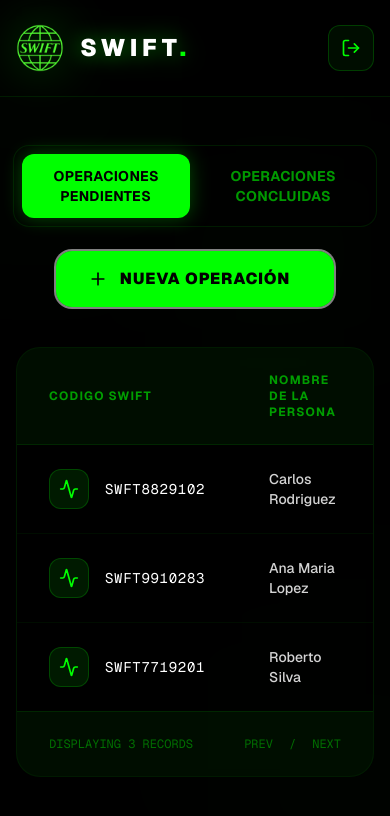
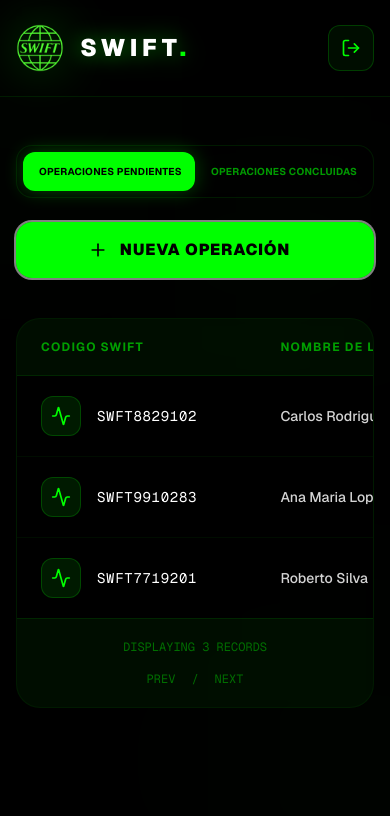
Before and after one commit to c85280457-sys/swift, a Next.js app: page /dashboard in a window 390 px wide. Shown: the top 816 px of the page. Built offline with nearby package versions, Linux system fonts and the light colour scheme.

Commit message:
feat: enhance mobile responsiveness and 3d globe visuals

```diff
--- a/src/app/dashboard/page.tsx
+++ b/src/app/dashboard/page.tsx
@@ -100,13 +100,13 @@ export default function DashboardPage() {
 
 
                 {/* Action Bar */}
-                <div className="flex flex-col md:flex-row justify-between items-center mb-10 gap-6">
-                    <div className="flex space-x-2 bg-black/40 p-2 rounded-2xl border border-[#00FF00]/10 backdrop-blur-sm">
+                <div className="flex flex-col xl:flex-row justify-between items-center mb-10 gap-6">
+                    <div className="flex sm:space-x-2 bg-black/40 p-1.5 sm:p-2 rounded-2xl border border-[#00FF00]/10 backdrop-blur-sm w-full xl:w-auto">
                         {['pending', 'completed'].map((tab) => (
                             <button
                                 key={tab}
                                 onClick={() => setActiveTab(tab)}
-                                className={`relative px-8 py-3 rounded-xl text-sm font-bold transition-all duration-300 uppercase tracking-wide overflow-hidden ${activeTab === tab
+                                className={`relative flex-1 xl:flex-none px-4 sm:px-8 py-3 rounded-xl text-[10px] sm:text-sm font-bold transition-all duration-300 uppercase tracking-wide overflow-hidden ${activeTab === tab
                                     ? 'text-black shadow-[0_0_20px_rgba(0,255,0,0.3)]'
                                     : 'text-[#00FF00]/60 hover:text-[#00FF00] hover:bg-[#00FF00]/5'
                                     }`}
@@ -118,7 +118,7 @@ export default function DashboardPage() {
                                         transition={{ type: "spring", bounce: 0.2, duration: 0.6 }}
                                     />
                                 )}
-                                <span className="relative z-10">{tab === 'pending' ? 'Operaciones Pendientes' : 'Operaciones Concluidas'}</span>
+                                <span className="relative z-10 whitespace-nowrap">{tab === 'pending' ? 'Operaciones Pendientes' : 'Operaciones Concluidas'}</span>
                             </button>
                         ))}
                     </div>
@@ -127,7 +127,7 @@ export default function DashboardPage() {
                         whileHover={{ scale: 1.05 }}
                         whileTap={{ scale: 0.95 }}
                         onClick={() => setIsModalOpen(true)}
-                        className="group relative flex items-center space-x-3 bg-[#00FF00] text-black px-8 py-4 rounded-2xl font-black hover:bg-white hover:shadow-[0_0_30px_rgba(0,255,0,0.6)] transition-all duration-300 uppercase tracking-wider"
+                        className="group relative w-full xl:w-auto flex justify-center items-center space-x-3 bg-[#00FF00] text-black px-8 py-4 rounded-2xl font-black hover:bg-white hover:shadow-[0_0_30px_rgba(0,255,0,0.6)] transition-all duration-300 uppercase tracking-wider"
                     >
                         <Plus className="h-5 w-5" />
                         <span>Nueva Operación</span>
@@ -146,13 +146,13 @@ export default function DashboardPage() {
                         className="bg-black/40 border border-[#00FF00]/10 rounded-3xl overflow-hidden backdrop-blur-md"
                     >
                         <div className="overflow-x-auto">
-                            <table className="w-full text-left">
+                            <table className="w-full text-left min-w-[800px]">
                                 <thead>
                                     <tr className="border-b border-[#00FF00]/10 bg-[#00FF00]/5">
-                                        <th className="px-8 py-6 text-xs font-bold uppercase tracking-widest text-[#00FF00]/60">Codigo Swift</th>
-                                        <th className="px-8 py-6 text-xs font-bold uppercase tracking-widest text-[#00FF00]/60">Nombre de la Persona</th>
-                                        <th className="px-8 py-6 text-xs font-bold uppercase tracking-widest text-[#00FF00]/60">Monto</th>
-                                        <th className="px-8 py-6 text-xs font-bold uppercase tracking-widest text-[#00FF00]/60 text-right">Estado</th>
+                                        <th className="px-6 py-5 text-xs font-bold uppercase tracking-widest text-[#00FF00]/60">Codigo Swift</th>
+                                        <th className="px-6 py-5 text-xs font-bold uppercase tracking-widest text-[#00FF00]/60">Nombre de la Persona</th>
+                                        <th className="px-6 py-5 text-xs font-bold uppercase tracking-widest text-[#00FF00]/60">Monto</th>
+                                        <th className="px-6 py-5 text-xs font-bold uppercase tracking-widest text-[#00FF00]/60 text-right">Estado</th>
                                     </tr>
                                 </thead>
                                 <tbody className="divide-y divide-[#00FF00]/5">
@@ -164,7 +164,7 @@ export default function DashboardPage() {
                                             key={op.id}
                                             className="group hover:bg-[#00FF00]/5 transition-colors duration-300"
                                         >
-                                            <td className="px-8 py-6">
+                                            <td className="px-6 py-5">
                                                 <div className="flex items-center space-x-4">
                                                     <div className="h-10 w-10 rounded-xl bg-[#00FF00]/10 flex items-center justify-center group-hover:scale-110 group-hover:rotate-12 transition-all duration-300 border border-[#00FF00]/20 group-hover:border-[#00FF00]">
                                                         <Activity className="h-5 w-5 text-[#00FF00]" />
@@ -172,9 +172,9 @@ export default function DashboardPage() {
                                                     <span className="font-mono text-sm tracking-wider text-white group-hover:text-[#00FF00] transition-colors">{op.swift}</span>
                                                 </div>
                                             </td>
-                                            <td className="px-8 py-6 text-sm font-medium text-neutral-300 group-hover:text-white transition-colors">{op.name}</td>
-                                            <td className="px-8 py-6 text-sm font-bold text-[#00FF00] drop-shadow-[0_0_5px_rgba(0,255,0,0.3)]">{op.amount}</td>
-                                            <td className="px-8 py-6 text-right">
+                                            <td className="px-6 py-5 text-sm font-medium text-neutral-300 group-hover:text-white transition-colors">{op.name}</td>
+                                            <td className="px-6 py-5 text-sm font-bold text-[#00FF00] drop-shadow-[0_0_5px_rgba(0,255,0,0.3)]">{op.amount}</td>
+                                            <td className="px-6 py-5 text-right">
                                                 <span className={`inline-flex items-center px-4 py-1 rounded-full text-xs font-bold uppercase tracking-wide border ${activeTab === 'pending'
                                                     ? 'bg-yellow-400/10 text-yellow-400 border-yellow-400/20 shadow-[0_0_10px_rgba(250,204,21,0.1)]'
                                                     : 'bg-[#00FF00]/10 text-[#00FF00] border-[#00FF00]/20 shadow-[0_0_10px_rgba(0,255,0,0.1)]'
@@ -190,7 +190,7 @@ export default function DashboardPage() {
                         </div>
 
                         {/* Pagination */}
-                        <div className="px-8 py-6 border-t border-[#00FF00]/10 bg-[#00FF00]/5 flex items-center justify-between text-xs text-[#00FF00]/40 font-mono">
+                        <div className="px-6 py-5 border-t border-[#00FF00]/10 bg-[#00FF00]/5 flex flex-col sm:flex-row gap-4 items-center justify-between text-xs text-[#00FF00]/40 font-mono">
                             <span>DISPLAYING {activeTab === 'pending' ? pendingOperations.length : completedOperations.length} RECORDS</span>
                             <div className="flex space-x-4">
                                 <button className="hover:text-[#00FF00] transition-colors">PREV</button>
--- a/src/components/CyberGlobe.tsx
+++ b/src/components/CyberGlobe.tsx
@@ -89,17 +89,19 @@ const Earth = () => {
                 <meshPhongMaterial
                     map={earthMap}
                     specular={new THREE.Color("grey")}
-                    shininess={5}
+                    shininess={10}
+                    emissive={new THREE.Color("#002200")}
+                    emissiveIntensity={0.2}
                 />
             </Sphere>
 
             {/* Clouds / Glow Layer for Cyber feel */}
-            <mesh ref={cloudsRef} scale={[1.01, 1.01, 1.01]}>
+            <mesh ref={cloudsRef} scale={[1.015, 1.015, 1.015]}>
                 <sphereGeometry args={[5, 64, 64]} />
                 <meshStandardMaterial
                     map={earthMap}
                     transparent
-                    opacity={0.4}
+                    opacity={0.3}
                     blending={THREE.AdditiveBlending}
                     color="#44ff44"
                 />
@@ -111,16 +113,30 @@ const Earth = () => {
             <Arc start={[40.7, -74]} end={[51.5, -0.1]} color="#00FFFF" /> {/* NY -> London */}
             <Arc start={[51.5, -0.1]} end={[35.6, 139.6]} color="#FF00FF" /> {/* London -> Tokyo */}
             <Arc start={[-23.5, -46.6]} end={[40.4, -3.7]} color="#00FF00" /> {/* SP -> Madrid */}
+
             <Arc start={[35.6, 139.6]} end={[37.7, -122.4]} color="#FFFF00" /> {/* Tokyo -> SF */}
             <Arc start={[37.7, -122.4]} end={[40.7, -74]} color="#00FFFF" /> {/* SF -> NY */}
 
+            <Arc start={[1.3, 103.8]} end={[-33.8, 151.2]} color="#FF00FF" /> {/* Singapore -> Sydney */}
+            <Arc start={[55.7, 37.6]} end={[25.2, 55.2]} color="#00FF00" /> {/* Moscow -> Dubai */}
+            <Arc start={[-26.2, 28.0]} end={[19.0, 72.8]} color="#FFFF00" /> {/* Johannesburg -> Mumbai */}
+
             {/* Markers */}
-            <Marker lat={40.7} lon={-74} color="#00FFFF" />
-            <Marker lat={51.5} lon={-0.1} color="#FF00FF" />
-            <Marker lat={35.6} lon={139.6} color="#FFFF00" />
-            <Marker lat={-23.5} lon={-46.6} color="#00FF00" />
-            <Marker lat={37.7} lon={-122.4} color="#00FFFF" />
-            <Marker lat={25.2} lon={55.2} color="#FFD700" /> {/* Dubai */}
+            {[
+                { lat: 40.7, lon: -74, c: "#00FFFF" }, // NY
+                { lat: 51.5, lon: -0.1, c: "#FF00FF" }, // London
+                { lat: 35.6, lon: 139.6, c: "#FFFF00" }, // Tokyo
+                { lat: -23.5, lon: -46.6, c: "#00FF00" }, // SP
+                { lat: 37.7, lon: -122.4, c: "#00FFFF" }, // SF
+                { lat: 25.2, lon: 55.2, c: "#FFD700" }, // Dubai
+                { lat: 1.3, lon: 103.8, c: "#FF00FF" }, // Singapore
+                { lat: -33.8, lon: 151.2, c: "#FF00FF" }, // Sydney
+                { lat: 55.7, lon: 37.6, c: "#00FF00" }, // Moscow
+                { lat: -26.2, lon: 28.0, c: "#FFFF00" }, // Joburg
+                { lat: 19.0, lon: 72.8, c: "#FFFF00" }, // Mumbai
+            ].map((m, i) => (
+                <Marker key={i} lat={m.lat} lon={m.lon} color={m.c} />
+            ))}
 
         </group>
     );
@@ -129,10 +145,10 @@ const Earth = () => {
 export default function CyberGlobe() {
     return (
         <div className="w-full h-full">
-            <Canvas camera={{ position: [0, 0, 15], fov: 45 }}>
-                <ambientLight intensity={1.5} color="#444" />
-                <pointLight position={[20, 10, 10]} intensity={2} color="#ffffff" />
-                <pointLight position={[-20, -10, -10]} intensity={1} color="#00FF00" />
+            <Canvas camera={{ position: [0, 0, 14], fov: 50 }}>
+                <ambientLight intensity={2.5} color="#444" />
+                <pointLight position={[20, 10, 10]} intensity={3} color="#ffffff" />
+                <pointLight position={[-20, -10, -10]} intensity={2} color="#00FF00" />
 
                 <Earth />
 
@@ -140,7 +156,7 @@ export default function CyberGlobe() {
                     enableZoom={false}
                     enablePan={false}
                     autoRotate
-                    autoRotateSpeed={0.5}
+                    autoRotateSpeed={0.8}
                     minPolarAngle={Math.PI / 3}
                     maxPolarAngle={Math.PI / 1.5}
                 />
```
